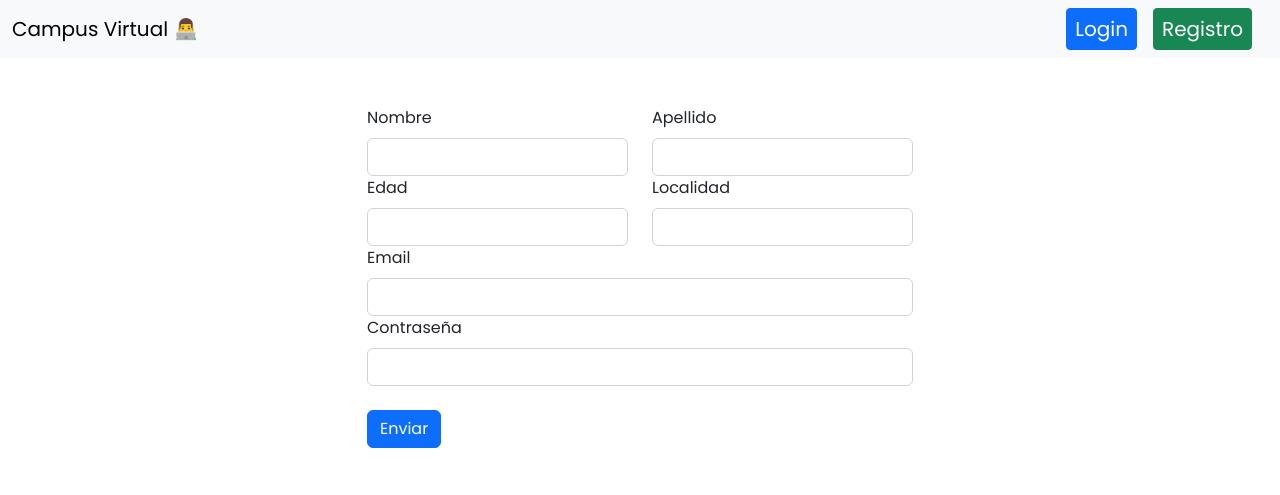
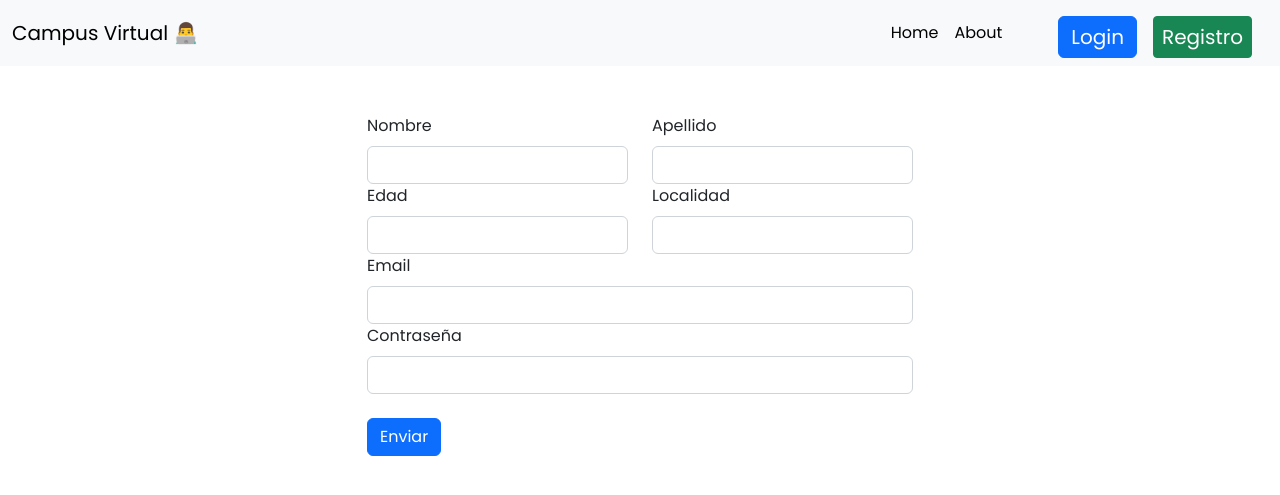
Before and after one commit to Tomy97/proyecto-final-coder, a Django app: page /registro/ in a window 1280 px wide. Shown: the top 495 px of the page. Run offline with Django 4.2, Linux system fonts and the light colour scheme.

Commit message:
mas camios

```diff
--- a/Campus/forms.py
+++ b/Campus/forms.py
@@ -1,24 +1,43 @@
 from django import forms
 from django.forms import CharField, IntegerField, EmailField, DateField
-from django.contrib.auth.forms import UserCreationForm
-from Campus.models import *
+from Campus.models import UsuarioModels
 
 
-class LoginForm(forms.Form):
-    email = CharField(max_length=100)
-    password = CharField(max_length=50)
+class LoginForm(forms.ModelForm):
+    email = EmailField(label='', widget=forms.EmailInput(
+        attrs={"class": 'form-control'}))
+    contraseña = CharField(label='', widget=forms.PasswordInput(
+        attrs={"class": 'form-control'}))
+
+    class Meta:
+        model = UsuarioModels
+        fields = [
+            'email',
+            'contraseña'
+        ]
 
 
-class UsuarioForms(forms.Form):
-    email = CharField(max_length=100)
-    contraseña = CharField(max_length=50)
-    nombre = CharField(max_length=50)
-    apellido = CharField(max_length=50)
-    localidad = CharField(max_length=50)
-    edad = IntegerField()
+class CreateUsuarioForms(forms.ModelForm):
+    nombre = CharField(label='', widget=forms.TextInput(
+        attrs={"class": 'form-control'}))
+    apellido = CharField(label='', widget=forms.TextInput(
+        attrs={"class": 'form-control'}))
+    edad = IntegerField(label='', widget=forms.NumberInput(
+        attrs={"class": 'form-control'}))
+    localidad = CharField(label='', widget=forms.TextInput(
+        attrs={"class": 'form-control'}))
+    email = EmailField(label='', widget=forms.EmailInput(
+        attrs={"class": 'form-control'}))
+    contraseña = CharField(label='', widget=forms.PasswordInput(
+        attrs={"class": 'form-control'}))
 
-
-class RegisterForm(UserCreationForm):
-    model = UsuarioModels
-    fields = ['email', 'contraseña', 'nombre',
-              'apellido', 'localidad', 'edad']
+    class Meta:
+        model = UsuarioModels
+        fields = [
+            'nombre',
+            'apellido',
+            'edad',
+            'localidad',
+            'email',
+            'contraseña'
+        ]
--- a/Campus/templates/inicio.html
+++ b/Campus/templates/inicio.html
@@ -46,19 +46,32 @@
           class="collapse navbar-collapse justify-content-end"
           id="navbarNavAltMarkup"
         >
-          <div class="navbar-nav">
+          <div class="navbar-nav align-items-center">
+            <ul class="navbar-nav mx-0 mx-lg-5">
+              <li class="nav-item">
+                <a class="nav-link text-black" href="{% url 'home' %}">Home</a>
+              </li>
+              <li>
+                <a class="nav-link text-black" href="{% url 'about' %}">
+                  About
+                </a>
+              </li>
+            </ul>
             {% if user.is_autenticated %}
             <span>
               Se autentico
             </span>
             {% else %}
+            <div class="my-2 mb-lg-0 text-center">
               <a
-              class="btn btn-primary navbar-brand text-white btn-sm"
+                class="btn btn-primary navbar-brand text-white"
                 href="{% url 'login' %}"
                 role="button"
               >
                 Login
               </a>
+            </div>
+            <div class="my-2 mb-lg-0 text-center">
               <a
                 class="btn btn-success navbar-brand text-white btn-sm"
                 href="{% url 'register' %}"
@@ -66,6 +79,7 @@
               >
                 Registro
               </a>
+            </div>
             {% endif %}
           </div>
         </div>
--- a/Campus/templates/registro.html
+++ b/Campus/templates/registro.html
@@ -1,34 +1,35 @@
 {% extends "inicio.html" %} {% block coder %}
 <div class="container">
   <div class="row justify-content-center my-5">
-    <div class="col-12 col-md-6">
+    <div class="col-12 col-lg-6">
       <form method="POST">
         {% csrf_token %}
         <div class="row">
           <div class="col-12 col-md-6">
-            <label for="nombre" class="form-label">Nombre</label>
-            <input class="form-control" type="text" id="nombre" name="nombre" />
+            <label class="form-label">Nombre</label>
+            {{ register.nombre }}
           </div>
           <div class="col-12 col-md-6">
-            <label for="apellido" class="form-label">Apellido</label>
-            <input class="form-control" type="text" id="apellido" name="apellido" />
+            <label class="form-label">Apellido</label>
+            {{ register.apellido }}
           </div>
           <div class="col-12 col-md-6">
-            <label for="edad" class="form-label">Edad</label>
-            <input class="form-control" type="number" id="edad" name="edad" />
+            <label class="form-label">Edad</label>
+            {{ register.edad }}
           </div>
           <div class="col-12 col-md-6">
-            <label class="form-label" for="localidad">Localidad</label>
-            <input class="form-control" type="text" id="localidad" name="localidad" />
+            <label class="form-label">Localidad</label>
+            {{ register.localidad }}
           </div>
           <div class="col-12">
-            <label class="form-label" for="email">Email</label>
-            <input class="form-control" type="email" id="email" name="email" />
+            <label class="form-label">Email</label>
+            {{ register.email }}
           </div>
           <div class="col-12">
-            <label class="form-label" for="contraseña">Contraseña</label>
-            <input class="form-control" type="password" id="contraseña" name="contraseña" />
+            <label class="form-label">Contraseña</label>
+            {{ register.contraseña }}
           </div>
+        </div>
         <div class="row my-4">
           <div class="col-12">
             <input class="btn btn-primary" type="submit" value="Enviar" />
--- a/Campus/views.py
+++ b/Campus/views.py
@@ -1,6 +1,5 @@
 from django.shortcuts import render, redirect
 from django.contrib.auth import authenticate, login, logout
-from django.contrib.auth.forms import UserCreationForm
 from Campus.forms import *
 
 
@@ -10,24 +9,43 @@ def InicioViews(request):
 
 def LoginViews(request):
     if request.method == "POST":
-        email = request.POST.get('email')
-        password = request.POST.get('password')
-        user = authenticate(request, email=email, password=password)
-        if user is not None:
-            print('El usuario esta registrado')
-            login(request, user)
-            return redirect('inicio')
+        form = LoginForm(request.POST)
+        if form.is_valid():
+            email = request.POST.get('email'),
+            contraseña = request.POST.get('contraseña')
+            user = authenticate(request, email=email, contraseña=contraseña)
+            if user is not None:
+                login(request, user)
+                return redirect('home')
+            else:
+                print('No se pudo autenticar el usuario')
         else:
-            print('El usuario no esta registrado')
-            return render(request, 'login', {'error': 'Usuario o contraseña incorrectos'})
-    return render(request, 'login.html')
+            print('no se pudo validar')
+    form = LoginForm()
+    context = {
+        "login": form
+    }
+    return render(request, 'login.html', context)
+
 
 def RegistroViews(request):
-    register = RegisterForm()
-    print(register)
-    if request.method == "POST":
-        register = RegisterForm(request.POST)
-        if  register.is_valid():
-            register.save()
-            return redirect('login')
-    return render(request, "registro.html", {"register": register})
+    register = CreateUsuarioForms(request.POST or None)
+    if register.is_valid():
+        usuario = UsuarioModels(
+            email=register.cleaned_data['email'],
+            contraseña=register.cleaned_data['contraseña'],
+            nombre=register.cleaned_data['nombre'],
+            apellido=register.cleaned_data['apellido'],
+            localidad=register.cleaned_data['localidad'],
+            edad=register.cleaned_data['edad'],
+        )
+        register = CreateUsuarioForms()
+        return redirect('login')
+    context = {
+        'register': register
+    }
+    return render(request, "registro.html", context)
+
+
+def AboutViews(request):
+    return render(request, 'about.html')
--- a/proyecto_final/urls.py
+++ b/proyecto_final/urls.py
@@ -5,6 +5,7 @@ from Campus.views import *
 urlpatterns = [
     path('admin/', admin.site.urls),
     path('', InicioViews, name="home"),
+    path('about', AboutViews, name="about"),
     path('login/', LoginViews, name="login"),
     path('registro/', RegistroViews, name="register")
 ]
```
Also changed, not shown: Campus/templates/about.html (added, +11 -0 lines), Campus/templates/login.html (+2 -12 lines), db.sqlite3. Lines whose indentation alone changed are shown as unchanged.
